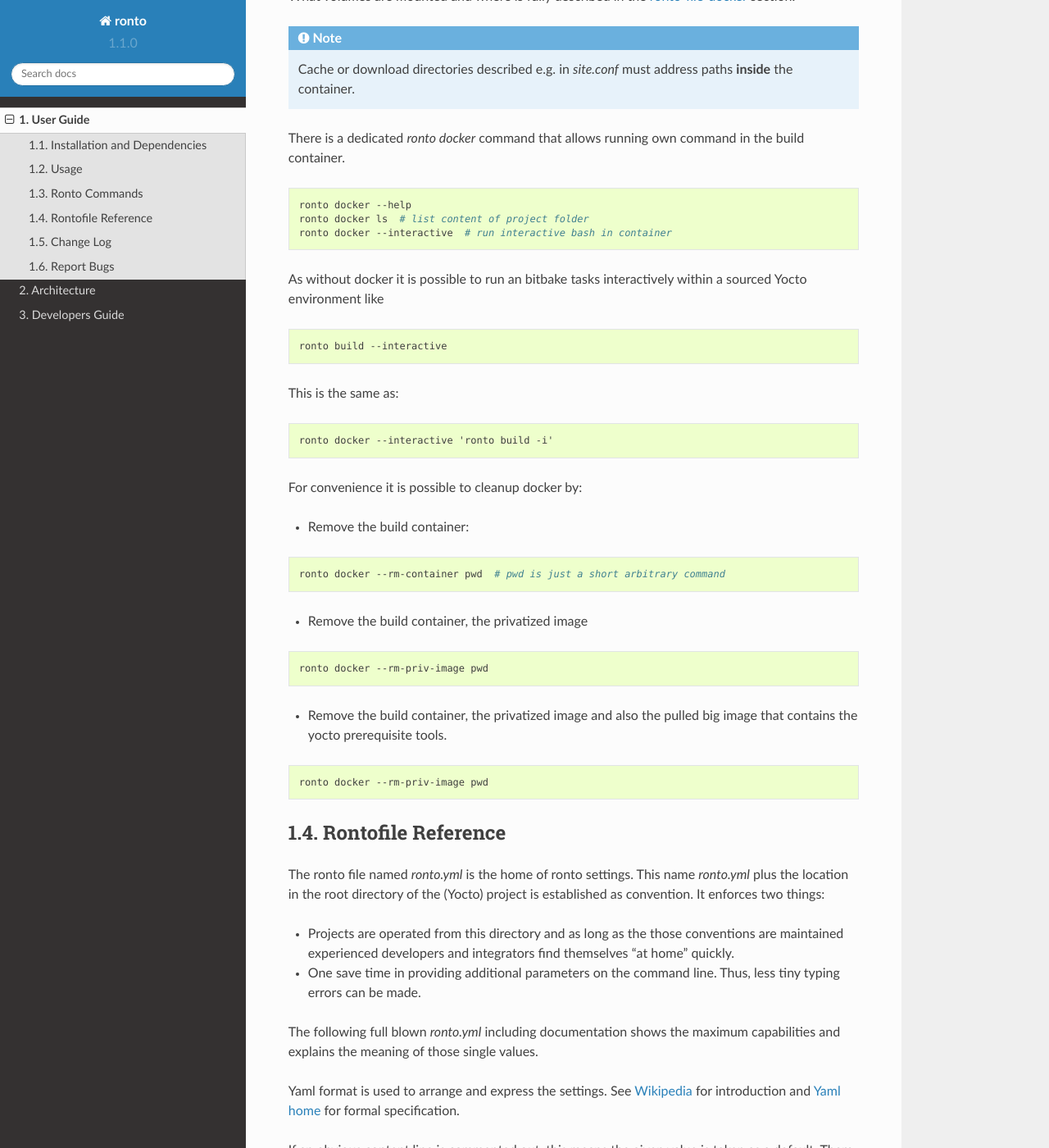
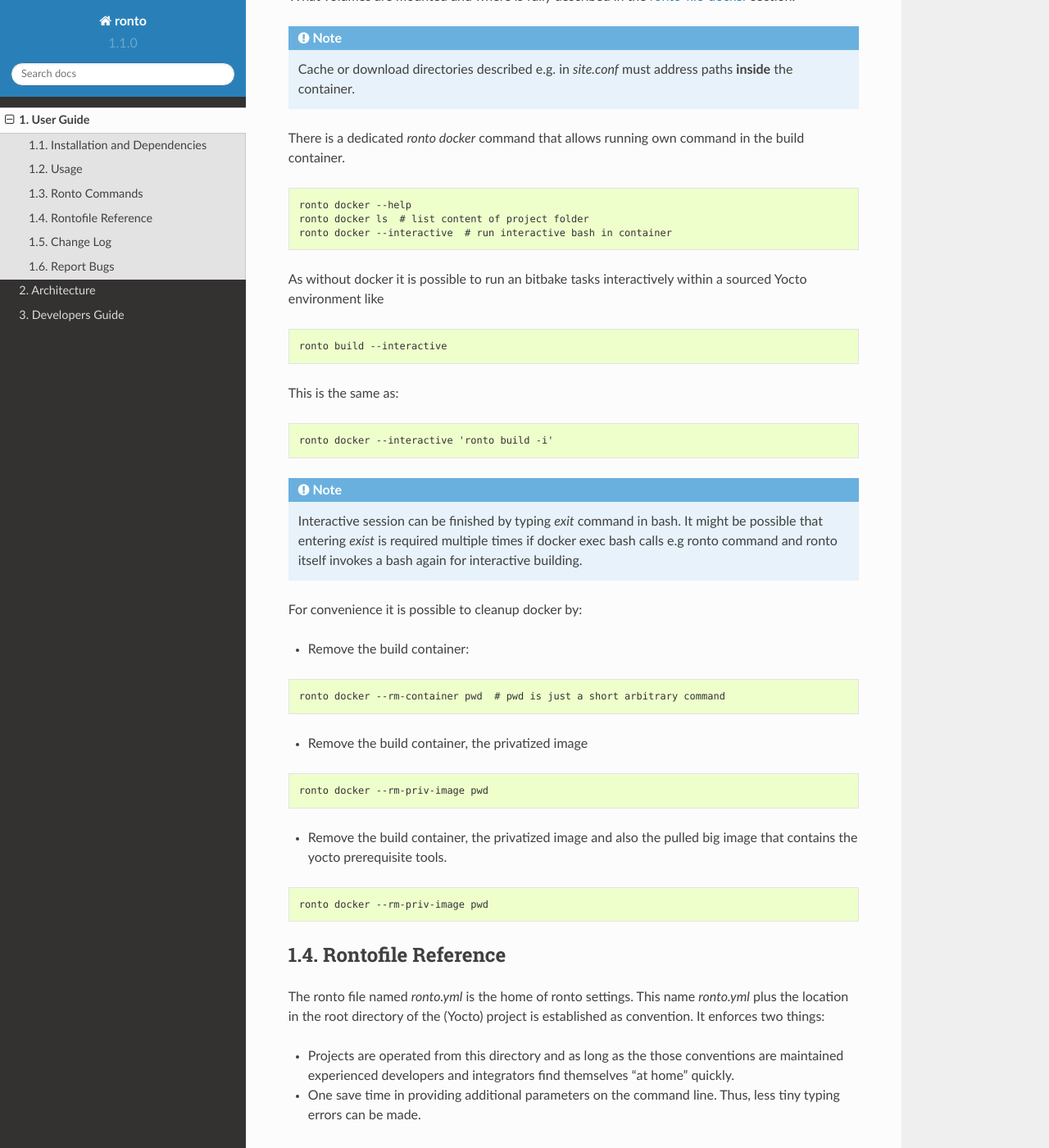
Before and after one commit to almedso/ronto, a Sphinx documentation site: the page built from docs/source/user/index.rst, in a window 1280 px wide and 1400 px high, scrolled down 2588 px. Shown: the whole window at 82% size. Built offline with Sphinx 7.4.7 and the Read the Docs theme 2.0.0, drawn with Linux system fonts in a browser that asks for light colours.

Commit message:
Extend docker portion of docu

```diff
--- a/docs/source/user/commands.rst
+++ b/docs/source/user/commands.rst
@@ -99,33 +99,40 @@
 As without docker it is possible to run an bitbake tasks interactively
 within a sourced Yocto environment like
 
-.. code :: yaml
+.. code :: console
 
     ronto build --interactive
 
 This is the same as:
 
-.. code :: yaml
+.. code :: console
 
     ronto docker --interactive 'ronto build -i'
+
+.. note ::
+
+   Interactive session can be finished by typing *exit* command in bash.
+   It might be possible that entering *exist* is required multiple times
+   if docker exec bash calls e.g ronto command and ronto itself
+   invokes a bash again for interactive building.
 
 For convenience it is possible to cleanup docker by:
 
 * Remove the build container:
 
-.. code :: yaml
+.. code :: console
 
     ronto docker --rm-container pwd  # pwd is just a short arbitrary command
 
 * Remove the build container, the privatized image
 
-.. code :: yaml
+.. code :: console
 
     ronto docker --rm-priv-image pwd
 
 * Remove the build container, the privatized image and also the pulled big
   image that contains the yocto prerequisite tools.
 
-.. code :: yaml
+.. code :: console
 
     ronto docker --rm-priv-image pwd
```
Also changed, not shown: other parts of docs/source/user/commands.rst (+1 -1 lines).
